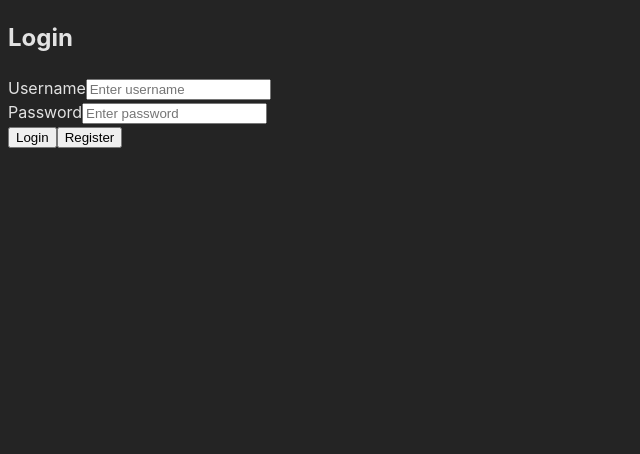
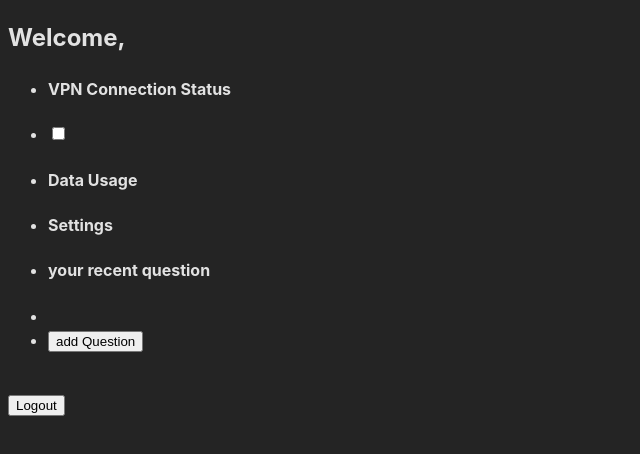
Before and after one commit to Baga6312/VPN-manager, a React (Vite) app in the folder frontend/: page /dashboard in a window 1280 px wide. Before the commit this address led to /login. Shown: the top 454 px of the page, without its empty margins (0-640 px from the left). Built offline with nearby package versions, Linux system fonts and the light colour scheme.

Commit message:
finished auth + somebonus

```diff
--- /dev/null
+++ b/frontend/src/components/questForm.jsx
@@ -0,0 +1,30 @@
+import React, { useState } from 'react';
+
+const QuestForm = ({ onSubmit }) => {
+  const [question, setQuestion] = useState('');
+
+  const handleSubmit = (e) => {
+    e.preventDefault();
+    if (question.trim() !== '') {
+      onSubmit(question);
+      setQuestion(''); // Clear the input field after submission
+    }
+  };
+
+  return (
+    <form onSubmit={handleSubmit}>
+      <label>
+        Question:
+        <input
+          type="text"
+          value={question}
+          onChange={(e) => setQuestion(e.target.value)}
+          placeholder="Enter your question"
+        />
+      </label>
+      <button type="submit">Submit</button>
+    </form>
+  );
+};
+
+export default QuestForm;
--- a/frontend/src/pages/DashboardPage.jsx
+++ b/frontend/src/pages/DashboardPage.jsx
@@ -1,42 +1,54 @@
 import React, { useState, useEffect } from 'react';
 import { Container, Row, Col, Card, Button } from 'react-bootstrap';
 import  authService from '../services/authService';
+import QuestForm from '../components/questForm'
 import { useNavigate} from 'react-router-dom';
 
 const DashboardPage = () => {
-  const [userData, setUserData] = useState(null);
+  const [userData, setUserData] = useState([]);
+  const [showComponent , setShowComponenet ] = useState(false)
+  const [isChecked, setIsChecked] = useState(false);
   const history = useNavigate();
   const auth = authService()
 
   useEffect(() => {
-     const user = auth.getCurrentUser();
+       const user = auth.getCurrentData()
        if (!user) {
          history('/login'); // Redirect to login if user is not authenticated
        } else {
-         setUserData(user);
+          setUserData(user)
        }
      }, [history]
   );
 
-     const handleLogout = () => {
-       auth.logout();
-       history('/login');
-   };
+  const submitQuest= () => {
+    setShowComponenet(true)
+  }
+
+   const handleChange = () => {
+    setIsChecked(!isChecked); // Toggles the checked state
+  };
+  const handleLogout = () => {
+    auth.logout();
+    history('/login');
+  };
 
   return (
     <Container className="mt-4">
       <Row>
         <Col>
-          <h2>Welcome, {userData} </h2>
-          <Button variant="danger" onClick={handleLogout}>Logout</Button>
+          <h2>Welcome, {userData[0]} </h2>
+
         </Col>
       </Row>
       <Row className="mt-4">
         <Col>
           <Card>
             <Card.Body>
-              <h4>VPN Connection Status</h4>
-              {/* Connect/Disconnect Button */}
+              <ul>
+                <li><h4>VPN Connection Status</h4></li>
+                <li>{ userData[1] == 0  ?  <input type='checkbox' checked={isChecked} onChange={handleChange} />  : <input type='checkbox' checked={isChecked} onChange={handleChange}/> }</li>
+              </ul>
             </Card.Body>
           </Card>
         </Col>
@@ -45,8 +57,9 @@ const DashboardPage = () => {
         <Col>
           <Card>
             <Card.Body>
-              <h4>Data Usage</h4>
-              {/* Usage Statistics */}
+              <ul>
+                <li><h4>Data Usage</h4></li>
+              </ul>
             </Card.Body>
           </Card>
         </Col>
@@ -55,8 +68,9 @@ const DashboardPage = () => {
         <Col>
           <Card>
             <Card.Body>
-              <h4>Settings</h4>
-              {/* Profile Settings, Password Change */}
+              <ul>
+                <li><h4>Settings</h4></li>
+              </ul>
             </Card.Body>
           </Card>
         </Col>
@@ -65,12 +79,28 @@ const DashboardPage = () => {
         <Col>
           <Card>
             <Card.Body>
-              <h4>Support and Help</h4>
-              {/* FAQs, Contact Support */}
+              <ul>
+                <li><h4>your recent question </h4></li>
+                <li>{userData[2] === "null" ? <p> no fking question </p>: userData[2]}</li>
+                <li><Button  onClick={submitQuest}>add Question</Button>
+                    {showComponent && <QuestForm/> }
+                </li>
+              </ul>
             </Card.Body>
           </Card>
         </Col>
       </Row>
+      <Row>
+        <Col>
+          <Card>
+            <Card.Body>
+              <br/>
+                <Button variant="danger" onClick={handleLogout}>Logout</Button>
+            </Card.Body>
+          </Card>
+        </Col>
+      </Row>
+
     </Container>
   );
 };
--- a/frontend/src/pages/LoginPage.jsx
+++ b/frontend/src/pages/LoginPage.jsx
@@ -12,12 +12,13 @@ const LoginPage = () => {
 
   const handleSubmit = async (e) => {
 
+
+
     e.preventDefault();
     if (!username && !password) {
       setError('Username and password are required');
     }else{
       await auth.login(username, password)
-      localStorage.setItem('username' , username)
       setError('invalid username or password')
     }
   }
--- a/frontend/src/pages/SignupPage.jsx
+++ b/frontend/src/pages/SignupPage.jsx
@@ -21,6 +21,7 @@ const SignupPage = () => {
         setError('check password ')
       }else if (username && password === confirmedPassword ){
         localStorage.setItem("username" , username)
+        localStorage.setItem("question" , null)
         await auth.signup(username, password);
         navigate('/dashboard'); // Redirect to dashboard after successful signup
       }
--- a/frontend/src/services/authService.jsx
+++ b/frontend/src/services/authService.jsx
@@ -7,6 +7,7 @@ const authService = () => {
 
   const baseurl = "http://localhost:5000/api"
   const [err, setError] = useState('')
+  const [data , setData ] = useState({})
   const history = useNavigate();
 
   const login = async (username, password) => {
@@ -17,9 +18,11 @@ const authService = () => {
       const headers = { authorization: `Bearer ${token}` };
 
       const response2 = await axios.get(`${baseurl}/user`, { headers });
+      localStorage.setItem("username",response2.data.message[0].username)
+      localStorage.setItem("question",response2.data.message[0].supportAndHelp)
+      localStorage.setItem("connection",response2.data.message[0].isConnected)
 
       if (response2.data.message === 'invalid token'){
-        localStorage.clear()
         setError("invalid username or password")
       }else{
         history('/dashboard')
@@ -35,12 +38,11 @@ const authService = () => {
   const signup = async (username, password) => {
 
     const response = await axios.post(`${baseurl}/register` , {username : username , password : password })
-    const userdata = response.data.message
-    console.log(userdata)
-    if (userdata) {
+    const data = response.data.message
+    if (data) {
       setError('error signing up , try again later')
     }else {
-      setData(userdata)
+      setData(data)
     }
 
   };
@@ -54,16 +56,20 @@ const authService = () => {
     }
   };
 
-  const getCurrentUser = () => {
-    return localStorage.getItem("username")
+  const getCurrentData = () => {
+    return  [
+      localStorage.getItem("username") ,
+      localStorage.getItem("connection") ,
+      localStorage.getItem("question") ,
+    ]
   };
+
 
   return {
     login,
     logout,
-    getCurrentUser,
+    getCurrentData  ,
     signup,
-    getCurrentUser,
     err,
   };
 }
```
Also changed, not shown: 1 other file (tests, documents, lock files or other folders).
